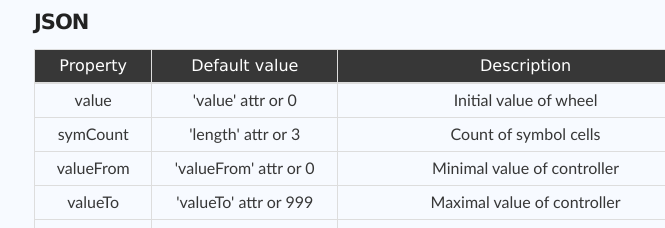
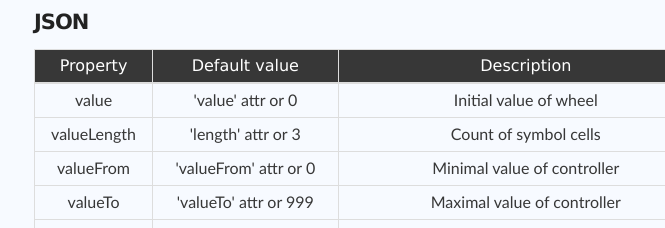
Before and after one commit to zefirka/jquerySelectorWheel, a plain HTML site: page index.html in a window 1280 px wide. Shown: the part 1172-1400 px from the top of the page, 266-931 px from the left. Drawn offline with Linux system fonts and the light colour scheme.

Commit message:
Fixed mistake in index.html

```diff
--- a/index.html
+++ b/index.html
@@ -109,7 +109,7 @@
           <td>Initial value of wheel</td>
         </tr>
         <tr>
-          <td>symCount</td>
+          <td>valueLength</td>
           <td>'length' attr or 3</td>
           <td>Count of symbol cells</td>
         </tr>
```
